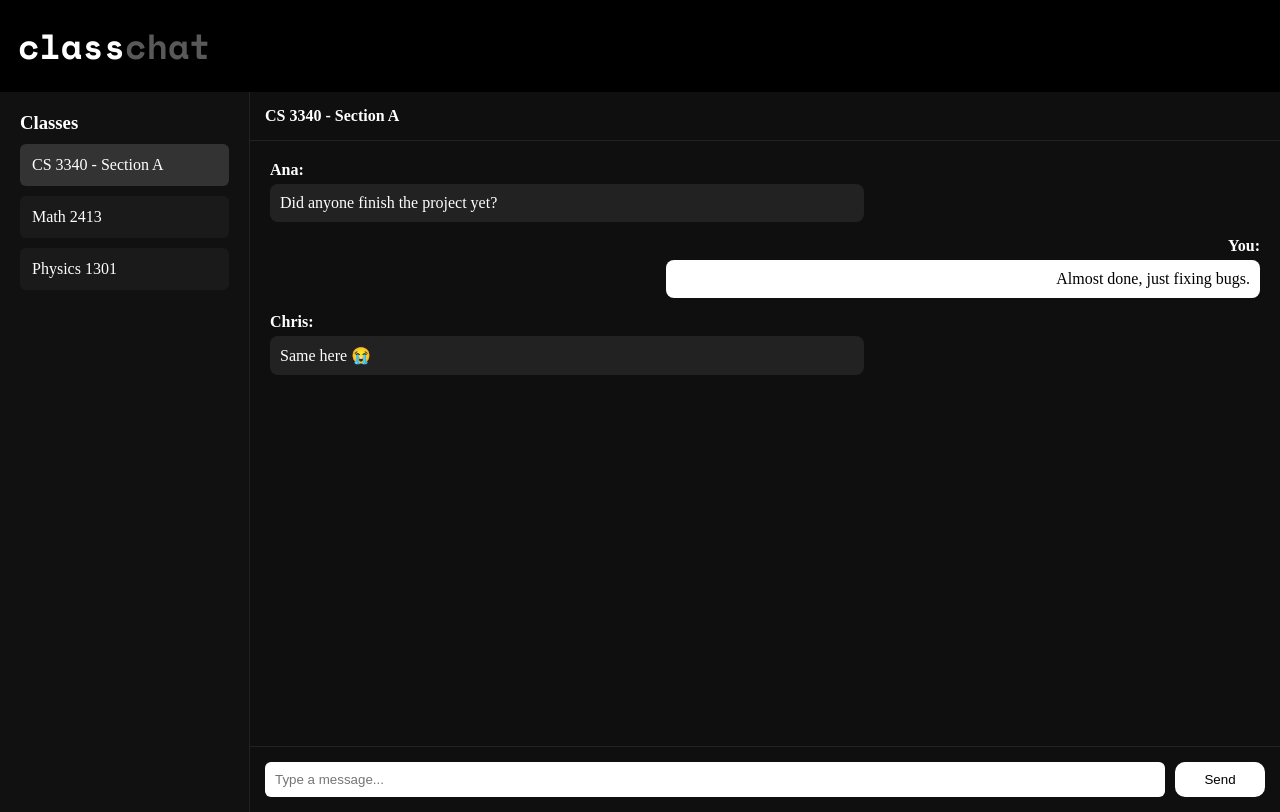
After one commit to abababbaab/CSCI-3340-04-Spring-2026-Project, a Django app: page /chat/ in a window 1280 px wide. The commit adds this page. Run offline with Django 5.2, Linux system fonts and the light colour scheme.

Commit message:
Added Home & Chat page
Made both chat and home page with a good UI. Chat page is hard coded just a demonstration of what it could like.

```diff
--- a/project_3340/settings.py
+++ b/project_3340/settings.py
@@ -116,3 +116,6 @@ USE_TZ = True
 # https://docs.djangoproject.com/en/6.0/howto/static-files/
 
 STATIC_URL = 'static/'
+STATICFILES_DIRS = [
+    BASE_DIR / "static",
+]
--- a/project_3340/urls.py
+++ b/project_3340/urls.py
@@ -21,5 +21,6 @@ from django.urls import path, include
 urlpatterns = [
     path('admin/', admin.site.urls),
     path ('', include('unichat.urls')),
+    path('', include('unichat.urls')),
 
 ]
--- /dev/null
+++ b/unichat/static/styles.css
@@ -0,0 +1,217 @@
+@import url('https://fonts.googleapis.com/css2?family=Space+Mono:wght@700&display=swap');
+*
+{
+    text-decoration: none;
+    margin: 0;
+    padding: 0;
+    box-sizing: border-box;
+}
+header
+{
+    background-color: #000;
+    padding: 70px 30px;
+    font-size: 35px;
+    color: white;
+    width: 100%;
+
+}
+
+.navbar
+{
+    background: black; font-family: 'Space Mono'; padding: 20px 18px; width: 100%;
+}
+.navdiv
+{
+    display: flex;
+    align-items: center;
+    justify-content: space-between;
+    width: 100%;
+}
+.logo a
+{
+    font-size: 35px; font-weight: 600; color: white;
+}
+li
+{
+    list-style: none; display: inline-block;
+}
+li a
+{
+    color: white; font-size: 18px; font-weight: bold; margin-right: 25px;
+}
+button
+{
+    background-color: black; margin-left: 10px; border-radius: 10px;padding: 10px; width: 90px;
+}
+button a
+{
+    color: white; font-weight: bold; font-size: 15px;
+}
+.sideNav {
+    height: 100%; /* 100% Full-height */
+    width: 0; /* 0 width - change this with JavaScript */
+    position: fixed; /* Stay in place */
+    z-index: 1; /* Stay on top */
+    top: 0; /* Stay at the top */
+    left: 0;
+    background-color: #111; /* Black*/
+    overflow-x: hidden; /* Disable horizontal scroll */
+    padding-top: 60px; /* Place content 60px from the top */
+    transition: 0.5s; /* 0.5 second transition effect to slide in the sidenav */
+}
+.sideNav a{
+    padding: 8px 8px 8px 32px;
+    text-decoration: none;
+    font-size: 25px;
+    color: #818181;
+    display: block;
+    transition: 0.3s;
+}
+.sideNav .closebtn {
+    position: absolute;
+    top: 0;
+    right: 25px;
+    font-size: 36px;
+    margin-left: 50px;
+}
+
+.btn-login
+{
+    color: rgba(255,255,255,0.6);
+    background: transparent;
+    border: none;
+    font-size: 14px;
+    cursor: pointer;
+}
+.btn-sign
+{
+    color: #000;
+    background: #fff;
+    border: none;
+    border-radius: 6px;
+    padding: 7px 16px;
+    font-size: 14px;
+    cursor: pointer;
+}
+.logo {
+    display: flex;
+    align-items: center;
+    gap: 10px;
+}
+.logo-chat
+{
+    color: rgba(255,255,255,0.35);
+}
+.logo-mark {
+    width: 30px;
+    height: 30px;
+    border: 2px solid #ffffff;
+    border-radius: 8px;
+    display: flex;
+    align-items: center;
+    justify-content: center;
+}
+
+/* CHAT PAGE */
+
+.chat-body {
+    background: #0f0f0f;
+    color: white;
+    height: 100vh;
+}
+
+.chat-container {
+    display: flex;
+    height: calc(100vh - 80px);
+}
+
+/* LEFT SIDEBAR */
+.chat-sidebar {
+    width: 250px;
+    background: #111;
+    padding: 20px;
+    border-right: 1px solid #222;
+}
+
+.class-item {
+    padding: 12px;
+    margin-top: 10px;
+    background: #1a1a1a;
+    border-radius: 6px;
+    cursor: pointer;
+}
+
+.class-item:hover {
+    background: #2a2a2a;
+}
+
+.class-item.active {
+    background: #333;
+}
+
+/* MAIN CHAT */
+.chat-main {
+    flex: 1;
+    display: flex;
+    flex-direction: column;
+}
+
+.chat-header {
+    padding: 15px;
+    border-bottom: 1px solid #222;
+    font-weight: bold;
+}
+
+.messages {
+    flex: 1;
+    padding: 20px;
+    overflow-y: auto;
+}
+
+/* MESSAGE BUBBLES */
+.message {
+    margin-bottom: 15px;
+    max-width: 60%;
+}
+
+.message p {
+    padding: 10px;
+    border-radius: 8px;
+    margin-top: 5px;
+}
+
+.message.other p {
+    background: #222;
+}
+
+.message.me {
+    margin-left: auto;
+    text-align: right;
+}
+
+.message.me p {
+    background: #ffffff;
+    color: black;
+}
+
+/* INPUT BAR */
+.chat-input {
+    display: flex;
+    padding: 15px;
+    border-top: 1px solid #222;
+}
+
+.chat-input input {
+    flex: 1;
+    padding: 10px;
+    border-radius: 6px;
+    border: none;
+}
+
+.chat-input button {
+    margin-left: 10px;
+    background: white;
+    color: black;
+    border: none;
+    cursor: pointer;
+}
--- /dev/null
+++ b/unichat/templates/chat.html
@@ -0,0 +1,71 @@
+{% load static %}
+<!DOCTYPE html>
+<html lang="en">
+<head>
+    <meta charset="UTF-8">
+    <meta name="viewport" content="width=device-width, initial-scale=1.0">
+    <title>Classchat - Chat</title>
+
+    <link rel="stylesheet" href="{% static 'styles.css' %}">
+</head>
+
+<body class="chat-body">
+
+    <!-- NAVBAR (reuse yours) -->
+    <nav class="navbar">
+        <div class="navdiv">
+            <div class="logo">
+                <a href="/">class<span class="logo-chat">chat</span></a>
+            </div>
+        </div>
+    </nav>
+
+    <!-- CHAT LAYOUT -->
+    <div class="chat-container">
+
+        <!-- LEFT: CLASSROOM LIST -->
+        <div class="chat-sidebar">
+            <h3>Classes</h3>
+
+            <div class="class-item active">CS 3340 - Section A</div>
+            <div class="class-item">Math 2413</div>
+            <div class="class-item">Physics 1301</div>
+        </div>
+
+        <!-- RIGHT: MESSAGES -->
+        <div class="chat-main">
+
+            <div class="chat-header">
+                CS 3340 - Section A
+            </div>
+
+            <div class="messages">
+
+                <div class="message other">
+                    <strong>Ana:</strong>
+                    <p>Did anyone finish the project yet?</p>
+                </div>
+
+                <div class="message me">
+                    <strong>You:</strong>
+                    <p>Almost done, just fixing bugs.</p>
+                </div>
+
+                <div class="message other">
+                    <strong>Chris:</strong>
+                    <p>Same here 😭</p>
+                </div>
+
+            </div>
+
+            <!-- INPUT -->
+            <div class="chat-input">
+                <input type="text" placeholder="Type a message...">
+                <button>Send</button>
+            </div>
+
+        </div>
+    </div>
+
+</body>
+</html>
--- a/unichat/urls.py
+++ b/unichat/urls.py
@@ -4,5 +4,6 @@ from . import views
 
 urlpatterns = [
     path('', views.home, name ='home'),
+    path('chat/', views.chat, name='chat'),
 
 ]
--- a/unichat/views.py
+++ b/unichat/views.py
@@ -3,3 +3,6 @@ from django.shortcuts import render, redirect
 # Create your views here.
 def home(request):
     return render(request,'home.html',{})
+
+def chat(request):
+    return render(request, "chat.html", {})
```
Also changed, not shown: unichat/templates/home.html (+51 -3 lines).
